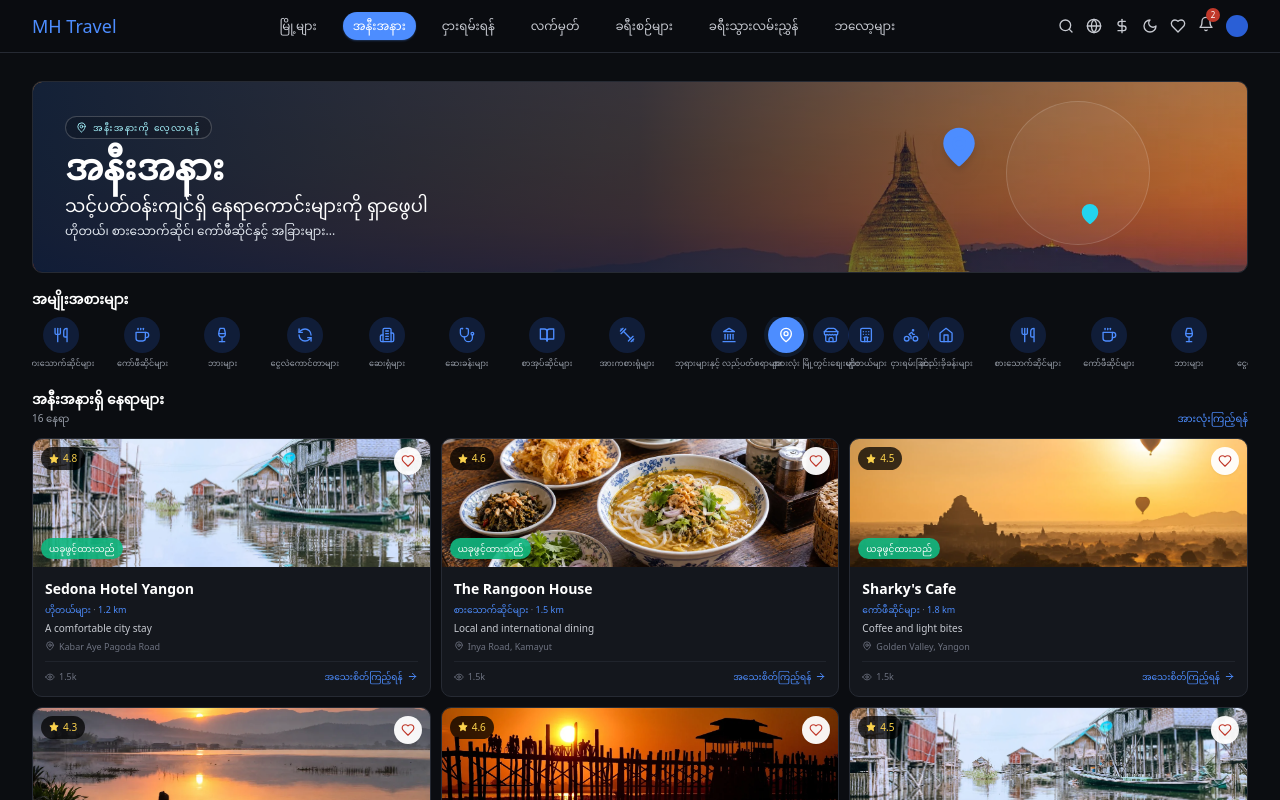
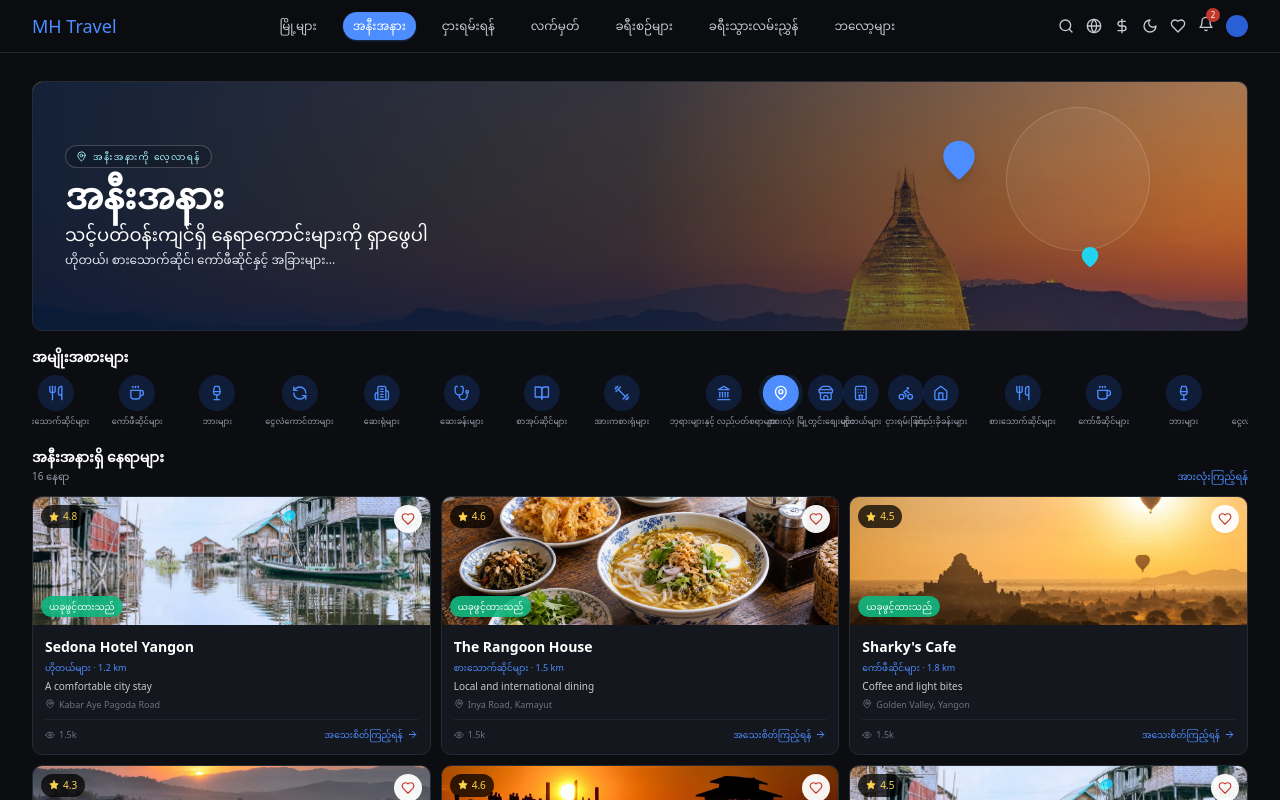
Before and after one commit to mhtravelmm/mhtravelmm, a React (Vite) app: page /nearby in a window 1280 px wide. Shown: the top 800 px of the page. Built offline with nearby package versions, Linux system fonts and the light colour scheme; no server answers.

Commit message:
Standardize responsive hero banner sizes

```diff
--- a/src/features/account/AccountPage.tsx
+++ b/src/features/account/AccountPage.tsx
@@ -197,7 +197,7 @@ function Overview({
 
   return (
     <div className="space-y-4 sm:space-y-5">
-      <section className="account-welcome-banner relative isolate flex min-h-[190px] items-end overflow-hidden rounded-2xl border border-account-border p-5 sm:min-h-[210px] sm:p-7 lg:min-h-[230px] lg:items-center lg:p-8">
+      <section className="mh-page-hero account-welcome-banner relative isolate flex items-end overflow-hidden rounded-2xl border border-account-border p-5 sm:p-7 lg:items-center lg:p-8">
         <img
           src="/images/blog/shwedagon-evening.webp"
           alt={t('account_banner_alt')}
--- a/src/features/blogs/BlogsPage.tsx
+++ b/src/features/blogs/BlogsPage.tsx
@@ -516,7 +516,7 @@ export function BlogsPage() {
     <div className="w-full pb-8 pt-3 sm:pt-5">
       {!selectedPost && (
         <>
-          <section aria-labelledby="blog-hero-title" className="relative isolate mb-5 flex min-h-[190px] overflow-hidden rounded-2xl border border-border sm:min-h-[210px] lg:min-h-[235px]">
+          <section aria-labelledby="blog-hero-title" className="mh-page-hero relative isolate mb-5 flex overflow-hidden rounded-2xl border border-border">
             <img src="/images/blog/shwedagon-evening.webp" alt={t('blog_hero_alt')} className="absolute inset-0 -z-20 h-full w-full object-cover object-center" />
             <div className="absolute inset-0 -z-10 bg-gradient-to-r from-[#04172c]/95 via-[#04172c]/75 to-[#04172c]/15" />
             <div className="absolute inset-0 -z-10 bg-gradient-to-t from-[#06172c]/45 to-transparent" />
--- a/src/features/city/CityPage.tsx
+++ b/src/features/city/CityPage.tsx
@@ -32,12 +32,12 @@ export function CityPage() {
 
   return (
     <>
-      <section className="relative isolate mb-5 min-h-[176px] overflow-hidden rounded-2xl bg-slate-950 sm:min-h-[214px] md:min-h-[242px]">
+      <section className="mh-page-hero relative isolate mb-5 overflow-hidden rounded-2xl bg-slate-950">
         <img src="/images/blog/shwedagon-evening.webp" alt="Shwedagon Pagoda at dusk" className="absolute inset-0 h-full w-full object-cover object-center" />
         <div className="absolute inset-0 bg-gradient-to-r from-[#06162c]/95 via-[#071a31]/72 to-[#071a31]/15" />
         <div className="absolute inset-0 bg-gradient-to-t from-[#06162c]/45 via-transparent to-[#06162c]/10" />
         <MapPin className="absolute right-[13%] top-8 hidden text-cyan-200/80 drop-shadow-[0_8px_20px_rgba(0,0,0,0.5)] md:block" size={74} strokeWidth={1.35} />
-        <div className="relative z-10 flex min-h-[176px] items-center px-4 py-5 sm:min-h-[214px] sm:px-7 md:min-h-[242px] md:px-10">
+        <div className="relative z-10 flex h-full items-center px-4 py-5 sm:px-7 md:px-10">
           <div className="max-w-xl">
             <div className="mb-2 inline-flex items-center gap-2 rounded-full border border-cyan-200/25 bg-slate-950/45 px-2.5 py-1 text-[9px] font-semibold uppercase tracking-[0.18em] text-cyan-100 backdrop-blur sm:text-[10px]">
               <MapPin size={12} /> {t('city_hero_badge')}
--- a/src/features/nearby/NearbyPage.tsx
+++ b/src/features/nearby/NearbyPage.tsx
@@ -159,13 +159,13 @@ export function NearbyPage() {
 
   return (
     <div className="mx-auto w-full max-w-7xl pb-10 pt-2 sm:pt-4">
-      <section className="relative mb-4 min-h-[150px] overflow-hidden rounded-card border border-border bg-bg-card sm:min-h-[190px]">
+      <section className="mh-page-hero relative mb-4 overflow-hidden rounded-card border border-border bg-bg-card">
         <img src="/images/blog/shwedagon-evening.webp" alt="Shwedagon Pagoda at sunset" className="absolute inset-0 h-full w-full object-cover object-[50%_62%]" />
         <div className="absolute inset-0 bg-gradient-to-r from-[#071a37]/95 via-[#071a37]/80 to-[#071a37]/20" />
         <div aria-hidden="true" className="absolute right-[8%] top-[10%] hidden h-36 w-36 rounded-full border border-white/15 bg-white/5 sm:block" />
         <MapPin aria-hidden="true" size={42} className="absolute right-[22%] top-[23%] hidden fill-brand-blue text-brand-blue drop-shadow-lg sm:block" />
         <MapPin aria-hidden="true" size={22} className="absolute right-[12%] bottom-[25%] hidden fill-cyan-400 text-cyan-400 sm:block" />
-        <div className="relative z-10 flex min-h-[150px] items-center px-4 py-4 sm:min-h-[190px] sm:px-8">
+        <div className="relative z-10 flex h-full items-center px-4 py-4 sm:px-8">
           <div className="max-w-2xl">
             <span className="mb-2 inline-flex items-center gap-1.5 rounded-full border border-white/20 bg-black/20 px-2.5 py-1 text-[9px] font-medium uppercase tracking-[0.16em] text-cyan-200">
               <MapPin size={11} />{t('nearby_hero_badge')}
--- a/src/features/rentals/RentalsPage.tsx
+++ b/src/features/rentals/RentalsPage.tsx
@@ -182,7 +182,7 @@ export function RentalsPage() {
 
   return (
     <div className="mx-auto w-full max-w-7xl space-y-4 pb-10 pt-2 sm:space-y-5 sm:pt-5">
-      <section className="relative isolate min-h-[190px] overflow-hidden rounded-2xl bg-slate-950 sm:min-h-[230px] md:min-h-[270px]">
+      <section className="mh-page-hero relative isolate overflow-hidden rounded-2xl bg-slate-950">
         <img src="/images/blog/shwedagon-evening.webp" alt="" className="absolute inset-0 h-full w-full object-cover object-[68%_55%]" />
         <div className="absolute inset-0 bg-gradient-to-r from-[#06162c]/95 via-[#071a31]/75 to-[#071a31]/20" />
         <div className="absolute inset-0 bg-gradient-to-t from-[#06162c]/55 via-transparent to-[#06162c]/10" />
@@ -190,7 +190,7 @@ export function RentalsPage() {
           <Car size={116} strokeWidth={1.25} />
         </div>
         <div className="absolute bottom-5 right-5 text-white/85 drop-shadow-lg md:hidden"><Car size={52} strokeWidth={1.4} /></div>
-        <div className="relative z-10 flex min-h-[190px] items-center px-4 py-5 sm:min-h-[230px] sm:px-7 md:min-h-[270px] md:px-10">
+        <div className="relative z-10 flex h-full items-center px-4 py-5 sm:px-7 md:px-10">
           <div className="max-w-xl">
             <div className="mb-2 inline-flex items-center gap-2 rounded-full border border-cyan-200/25 bg-slate-950/45 px-2.5 py-1 text-[9px] font-semibold uppercase tracking-[0.18em] text-cyan-100 backdrop-blur sm:text-[10px]">
               <Bike size={13} /> MH Travel Rentals
--- a/src/features/ticketing/TicketingPage.tsx
+++ b/src/features/ticketing/TicketingPage.tsx
@@ -207,13 +207,13 @@ export function TicketingPage() {
 
   return (
     <div className="mx-auto w-full max-w-7xl space-y-4 pb-10 pt-2 sm:space-y-5 sm:pt-5">
-      <section className="relative isolate min-h-[176px] overflow-hidden rounded-2xl bg-slate-950 sm:min-h-[214px] md:min-h-[242px]">
+      <section className="mh-page-hero relative isolate overflow-hidden rounded-2xl bg-slate-950">
         <img src="/images/blog/shwedagon-evening.webp" alt="Shwedagon Pagoda at dusk" className="absolute inset-0 h-full w-full object-cover object-[68%_67%]" />
         <div className="absolute inset-0 bg-gradient-to-r from-[#06162c]/95 via-[#071a31]/75 to-[#071a31]/20" />
         <div className="absolute inset-0 bg-gradient-to-t from-[#06162c]/45 via-transparent to-[#06162c]/10" />
         <Plane className="absolute right-[24%] top-8 hidden -rotate-6 text-white/85 drop-shadow-[0_8px_20px_rgba(0,0,0,0.5)] md:block" size={76} strokeWidth={1.5} />
         <Plane className="absolute right-5 top-5 rotate-[-10deg] text-white/75 drop-shadow-lg md:hidden" size={34} strokeWidth={1.5} />
-        <div className="relative z-10 flex min-h-[176px] items-center px-4 py-5 sm:min-h-[214px] sm:px-7 md:min-h-[242px] md:px-10">
+        <div className="relative z-10 flex h-full items-center px-4 py-5 sm:px-7 md:px-10">
           <div className="max-w-xl">
             <div className="mb-2 inline-flex items-center gap-2 rounded-full border border-cyan-200/25 bg-slate-950/45 px-2.5 py-1 text-[9px] font-semibold uppercase tracking-[0.18em] text-cyan-100 backdrop-blur sm:text-[10px]">
               <Ticket size={12} /> {t('ticketing_eyebrow')}
--- a/src/features/travelGuide/TravelGuidePage.tsx
+++ b/src/features/travelGuide/TravelGuidePage.tsx
@@ -347,14 +347,14 @@ export function TravelGuidePage() {
 
   return (
     <div className="mx-auto w-full max-w-[1440px] space-y-4 sm:space-y-5 md:space-y-6">
-      <section className="relative isolate min-h-[176px] overflow-hidden rounded-2xl bg-slate-950 sm:min-h-[210px] md:min-h-[245px]">
+      <section className="mh-page-hero relative isolate overflow-hidden rounded-2xl bg-slate-950">
         <img
           src="/images/blog/shwedagon-evening.webp"
           alt="Shwedagon Pagoda glowing at dusk in Yangon"
           className="absolute inset-0 h-full w-full object-cover object-center"
         />
         <div className="absolute inset-0 bg-gradient-to-r from-slate-950/90 via-slate-950/60 to-slate-950/10" />
-        <div className="relative flex min-h-[176px] max-w-3xl flex-col items-start justify-center px-4 py-5 text-white sm:min-h-[210px] sm:px-7 md:min-h-[245px] md:px-10">
+        <div className="relative flex h-full max-w-3xl flex-col items-start justify-center px-4 py-5 text-white sm:px-7 md:px-10">
           <span className="inline-flex items-center gap-1.5 rounded-full border border-white/25 bg-white/10 px-2.5 py-1 text-[9px] font-semibold tracking-wide text-cyan-100 backdrop-blur sm:text-[10px]">
             <BookOpen size={12} />
             {t('guide_page_title')}
--- a/src/features/travelPlans/TravelPlansPage.tsx
+++ b/src/features/travelPlans/TravelPlansPage.tsx
@@ -133,12 +133,12 @@ export function TravelPlansPage() {
 
   return (
     <div className="mx-auto max-w-7xl pb-8 pt-3 sm:pt-5">
-      <section className="relative isolate mb-4 min-h-[176px] overflow-hidden rounded-2xl bg-slate-950 sm:min-h-[214px] md:min-h-[242px]">
+      <section className="mh-page-hero relative isolate mb-4 overflow-hidden rounded-2xl bg-slate-950">
         <img src="/images/blog/bagan-sunrise.webp" alt="Bagan temples at sunrise" className="absolute inset-0 h-full w-full object-cover object-center" />
         <div className="absolute inset-0 bg-gradient-to-r from-[#06162c]/95 via-[#071a31]/72 to-[#071a31]/15" />
         <div className="absolute inset-0 bg-gradient-to-t from-[#06162c]/45 via-transparent to-[#06162c]/10" />
         <MapPinned className="absolute right-[12%] top-8 hidden text-cyan-200/80 drop-shadow-[0_8px_20px_rgba(0,0,0,0.5)] md:block" size={72} strokeWidth={1.35} />
-        <div className="relative z-10 flex min-h-[176px] items-center px-4 py-5 sm:min-h-[214px] sm:px-7 md:min-h-[242px] md:px-10">
+        <div className="relative z-10 flex h-full items-center px-4 py-5 sm:px-7 md:px-10">
           <div className="max-w-xl">
             <div className="mb-2 inline-flex items-center gap-2 rounded-full border border-cyan-200/25 bg-slate-950/45 px-2.5 py-1 text-[9px] font-semibold uppercase tracking-[0.18em] text-cyan-100 backdrop-blur sm:text-[10px]">
               <MapPinned size={12} /> {t('travel_plans_hero_badge')}
--- a/src/index.css
+++ b/src/index.css
@@ -77,3 +77,20 @@ body {
 .animate-marquee:hover {
   animation-play-state: paused;
 }
+
+/* Shared page hero banner size: identical across discovery pages. */
+.mh-page-hero {
+  height: 190px;
+}
+
+@media (min-width: 640px) {
+  .mh-page-hero {
+    height: 230px;
+  }
+}
+
+@media (min-width: 768px) {
+  .mh-page-hero {
+    height: 250px;
+  }
+}
```
Also changed, not shown: Plan/WORKLOG.md (+1 -0 lines), 1 other file (tests, documents, lock files or other folders).
